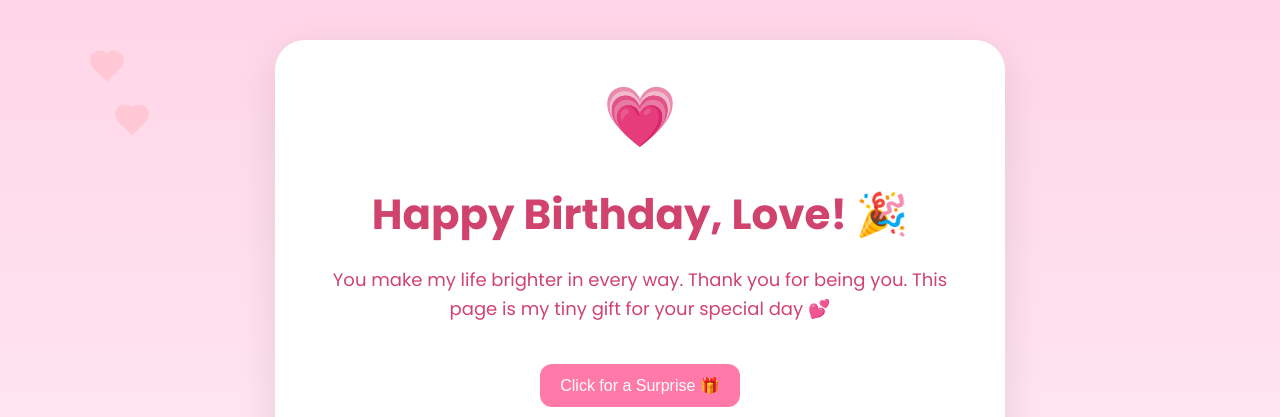
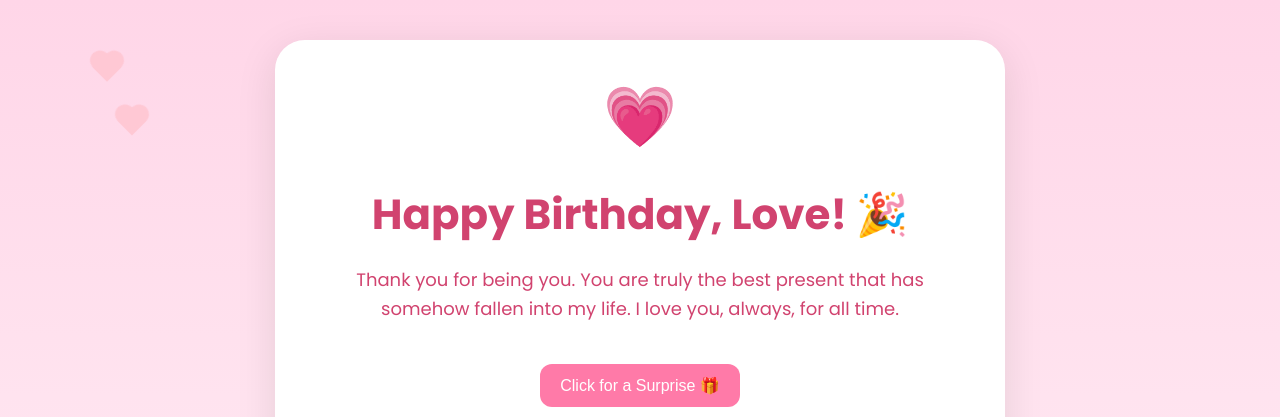
Before and after one commit to janecarissa/Birthday, a plain HTML site: page index.html in a window 1280 px wide. Shown: the top 417 px of the page. Drawn offline with Linux system fonts and the light colour scheme.

Commit message:
Update index.html

```diff
--- a/index.html
+++ b/index.html
@@ -185,8 +185,8 @@
     <div class="heart" onclick="showMessage()">💗</div>
     <h1>Happy Birthday, Love! 🎉</h1>
     <p>
-      You make my life brighter in every way. Thank you for being you.
-      This page is my tiny gift for your special day 💕
+      Thank you for being you. You are truly the best present that has somehow fallen into my life.
+      I love you, always, for all time.
     </p>
 
     <button class="button" onclick="startConfetti()">Click for a Surprise 🎁</button>
```
